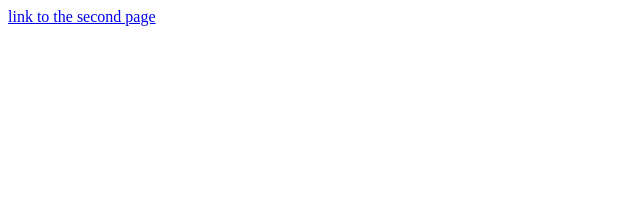
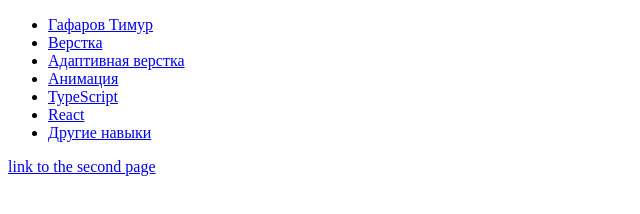
Before and after one commit to timu-ryan/portfolio, a plain HTML site: page index.html in a window 1280 px wide. Shown: the whole page, without its empty margins (0-640 px from the left). Drawn offline with Linux system fonts and the light colour scheme.

Commit message:
links to pages are added

```diff
--- a/index.html
+++ b/index.html
@@ -6,6 +6,32 @@
   <title>Document</title>
 </head>
 <body>
+  <nav class="nav">
+    <ul>
+      <li>
+        <a href="./index.html">Гафаров Тимур</a>
+      </li>
+      <li>
+        <a href="./pages/layouts.html">Верстка</a>
+      </li>
+      <li>
+        <a href="./pages/responsible.html">Адаптивная верстка</a>
+      </li>
+      <li>
+        <a href="./pages/animation.html">Анимация</a>
+      </li>
+      <li>
+        <a href="./pages/typescript.html">TypeScript</a>
+      </li>
+      <li>
+        <a href="./pages/react.html">React</a>
+      </li>
+      <li>
+        <a href="./pages/otherSkills.html">Другие навыки</a>
+      </li>
+    </ul>
+  </nav>
+
   <a href="./simpleProjects.html">link to the second page</a>
 </body>
 </html>
```
Also changed, not shown: pages/animation.html (added, +11 -0 lines), pages/otherSkills.html (added, +11 -0 lines), pages/react.html (added, +11 -0 lines), pages/responsible.html (added, +11 -0 lines), pages/typescript.html (added, +11 -0 lines), pages/layouts.html (renamed from simpleProjects.html).
